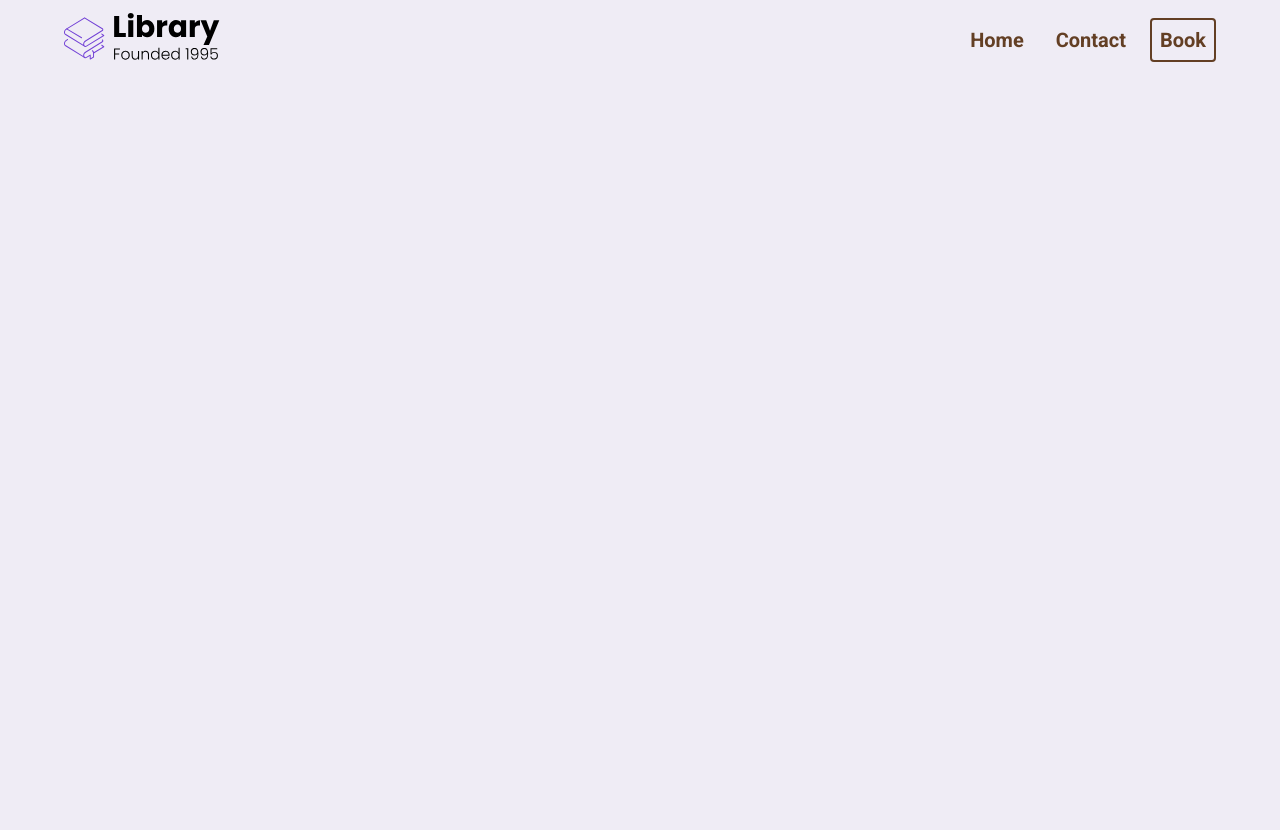
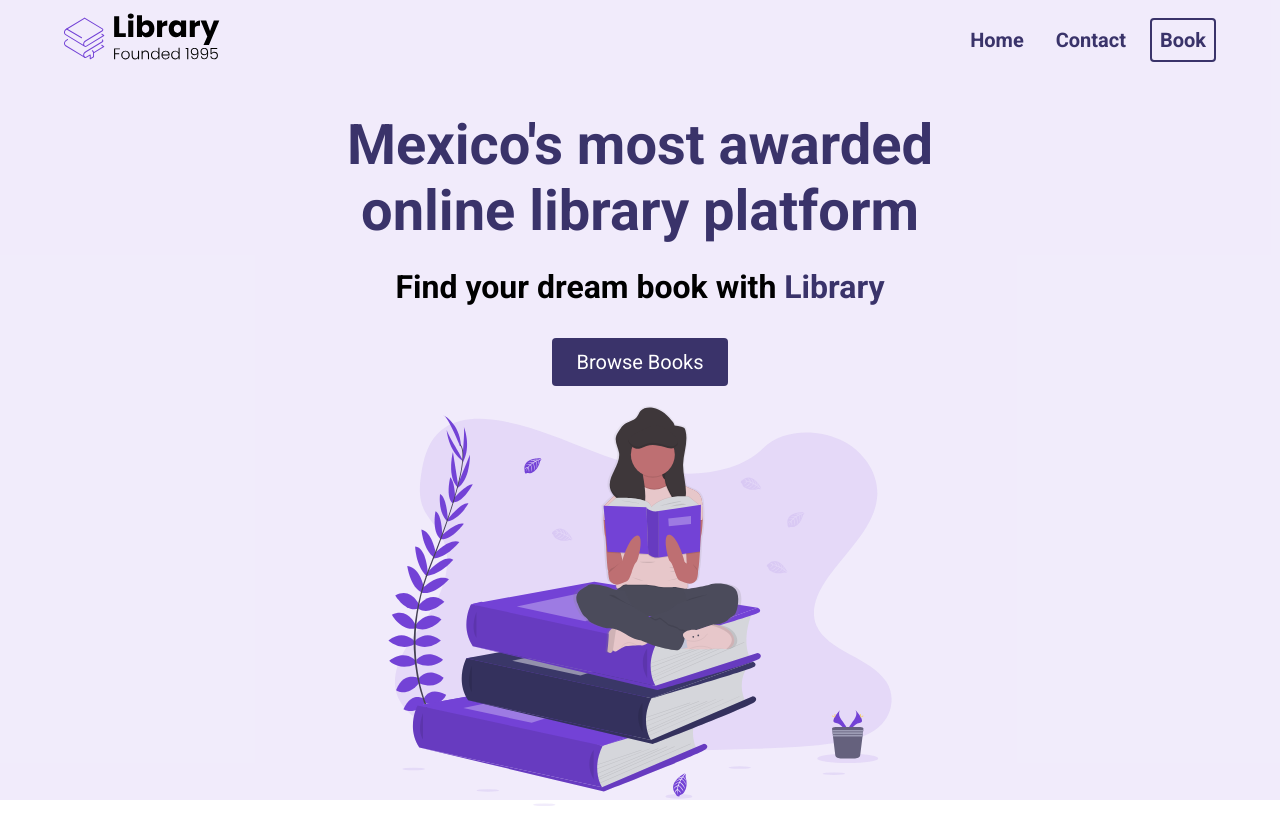
Before and after one commit to monse-espino/ecommerce_web, a plain HTML site: page index.html in a window 1280 px wide. Before the commit the page ends 800 px from the top, so only its background shows below. Drawn offline with Linux system fonts and the light colour scheme.

Commit message:
completed header section

```diff
--- a/index.html
+++ b/index.html
@@ -8,20 +8,31 @@
     <link rel="stylesheet" href="styles.css">
 </head>
 <body>
-    <section>
+    <section id="landing">
         <nav>
           <div class="nav__container">
             <img class="logo" src="./assets/Library.svg" alt="">
             <ul class="nav__links">
               <li><a href="#" class="nav__link">Home</a></li>
               <li><a href="#" class="nav__link">Contact</a></li>
-              <li><a href="#" class="nav__link nav__link--primary">Book</a></li>
+              <li><a href="#" class="nav__link nav__link--primary ">Book</a></li>
             </ul>
           </div>
         </nav>
+        <header>
+          <div class="header__container">
+            <div class="header__description">
+              <h1>Mexico's most awarded online library platform</h1>
+              <h2>Find your dream book with <span class="color">Library</span></h2>
+              <button class="btn">Browse Books</button>
+
+            </div>
+            <figure class="header__img--wrapper">
+              <img src="./assets/Undraw_Books.svg" alt="">
+            </figure>
+          </div>
+
+        </header>
       </section>
-      <header>
-
-      </header>
     </body>
 </html>
--- a/styles.css
+++ b/styles.css
@@ -4,12 +4,17 @@
   margin: 0;
   box-sizing: border-box;
   font-family: 'Roboto', sans-serif;
-  background-color: #efecf5;
 }
 
 nav {
   height: 80px;
   display: flex;
+}
+
+img {
+  width: 100%;
+  height: 100%;
+  max-height: 50vh;
 }
 
 .nav__container {
@@ -20,6 +25,10 @@ nav {
   justify-content: space-between;
   align-items: center;
   margin: 0 auto;
+}
+
+.color {
+   color: #3a336a;
 }
 
 .logo {
@@ -38,7 +47,7 @@ li {
   margin-left: 16px;
   text-decoration: none;
   font-size: 20px;
-  color: #633f24;
+  color: #3a336a;
   font-weight: bold;
   padding: 8px;
 }
@@ -48,10 +57,70 @@ li {
 }
 
 .nav__link--primary {
-  border: 2px solid #633f24;
+  border: 2px solid #3a336a;
   border-radius: 4px;
 }
 
 .nav__link--primary:hover {
   text-decoration: none;
 }
+
+#landing {
+  background-color: rgba(115, 66, 214, 0.1);
+}
+
+header {
+  height: calc(100vh - 80px);
+}
+
+.header__container {
+  padding-top: 32px;
+  width: 100%;
+  max-width: 720px;
+  margin: 0 auto;
+  height: 100% ;
+  display: flex;
+  flex-direction: column;
+  justify-content: space-around;
+}
+
+.header__description {
+  display: flex;
+  flex-direction: column;
+  align-items: center;
+}
+
+h1 {
+  font-size: 56px;
+  color: #3a336a;
+  margin-bottom: 24px;
+  text-align: center;
+}
+
+h2 {
+  font-size: 32px;
+  margin-bottom: 32px;
+  text-align: center;
+}
+
+button {
+  cursor: pointer;
+
+}
+
+button:active {
+  transform: translateY(1px);
+}
+
+.btn {
+  background-color: #3a336a;
+  color: white;
+  padding: 12px 24px;
+  font-size: 20px;
+  border-radius: 4px;
+  border: none;
+}
+
+.header__img--wrapper {
+  padding: 20px;
+}
```
